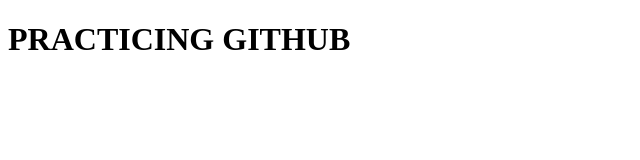
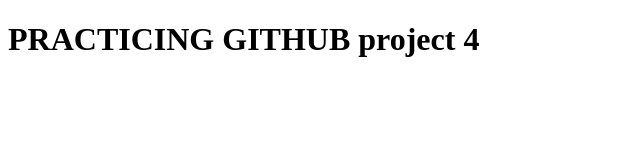
Before and after one commit to ahmed-hanif/Tech-degreee-project-4, a plain HTML site: page index.html in a window 1280 px wide. Shown: the whole page, without its empty margins (0-640 px from the left). Drawn offline with Linux system fonts and the light colour scheme.

Commit message:
updating details

```diff
--- a/index.html
+++ b/index.html
@@ -8,7 +8,7 @@
 
 <body>
 
-<h1> PRACTICING GITHUB</h1>
+<h1> PRACTICING GITHUB project 4</h1>
 </body>
 
 </html>
```
